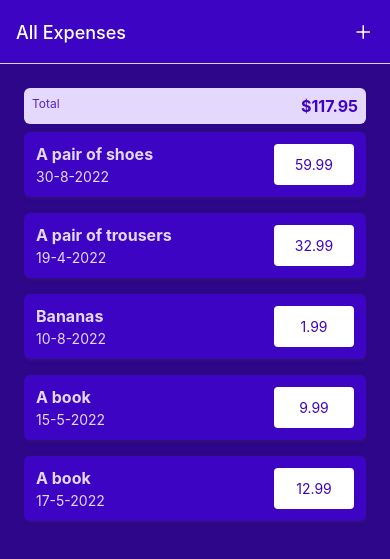
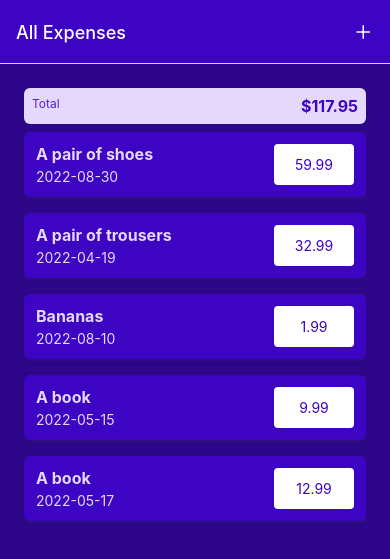
Before and after one commit to kubaslawski/expense-tracker-app, a React Native app: screen /AllExpenses in a window 390 px wide. Shown: the top 559 px of the page. Built offline with nearby package versions, Linux system fonts and the light colour scheme.

Commit message:
21.  Setting and using default input values.

```diff
--- a/components/manage_expense/ExpenseForm.js
+++ b/components/manage_expense/ExpenseForm.js
@@ -1,15 +1,17 @@
-import { useState } from 'react';
+import { useEffect, useState } from 'react';
 import { StyleSheet, Text, View } from 'react-native';
 // components
 import Input from './Input';
 import Button from '../ui/Button';
+// functions
+import { getFormattedDate } from '../../util/date';
 
-const ExpenseForm = ({ onCancel, onSubmit, submitButtonLabel }) => {
+const ExpenseForm = ({ defaultValues, onCancel, onSubmit, submitButtonLabel }) => {
 
     const [formData, setFormData] = useState({
-        ammount: "",
-        date: "",
-        description: "",
+        ammount: defaultValues ? defaultValues.ammount.toString() : "",
+        date: defaultValues ? getFormattedDate(defaultValues.date) : "",
+        description: defaultValues ? defaultValues.description : "",
     });
 
     const handleInputChange = (inputName, enteredValue) => {
@@ -42,8 +44,9 @@
                     textInputConfig={{
                         keyboardType: "decimal-pad",
                         onChangeText: handleInputChange.bind(this, "ammount"),
+                        value: formData.ammount,
                     }}
-                    value={formData.ammount}
+
                 />
                 <Input
                     label="Date"
@@ -52,8 +55,9 @@
                         placeholder: "YYYY-MM-DD",
                         maxLenght: 10,
                         onChangeText: handleInputChange.bind(this, "date"),
+                        value: formData.date,
                     }}
-                    value={formData.date}
+
                 />
             </View>
             <Input
@@ -61,8 +65,8 @@
                 textInputConfig={{
                     multiline: true,
                     onChangeText: handleInputChange.bind(this, "description"),
+                    value: formData.description,
                 }}
-                value={formData.description}
             />
             <View style={styles.buttons}>
                 <Button style={styles.button} mode="flat" onPress={onCancel}>
--- a/screens/ManageExpense.js
+++ b/screens/ManageExpense.js
@@ -14,6 +14,8 @@
 
     const editedExpenseId = route.params?.expenseId;
     const isEditing = !!editedExpenseId;
+
+    const selectedExpense = expensesContext.expenses.find(expense => expense.id === editedExpenseId);
 
     useLayoutEffect(() => {
         navigation.setOptions({
@@ -43,6 +45,7 @@
     return (
         <View style={styles.container}>
             <ExpenseForm
+                defaultValues={selectedExpense}
                 onCancel={cancelHandler}
                 onSubmit={confirmHandler}
                 submitButtonLabel={isEditing ? "Update" : "Add"}
--- a/util/date.js
+++ b/util/date.js
@@ -1,8 +1,8 @@
 export const getFormattedDate = (date) => {
-    const year = date.getFullYear();
-    const month = date.getMonth() + 1;
-    const day = date.getDate();
-    return `${day}-${month}-${year}`;
+    // const year = date.getFullYear();
+    // const month = date.getMonth() + 1;
+    // const day = date.getDate();
+    return date.toISOString().slice(0, 10);
 };
 
 export const getDateMinusDays = (date, days) => {
```
